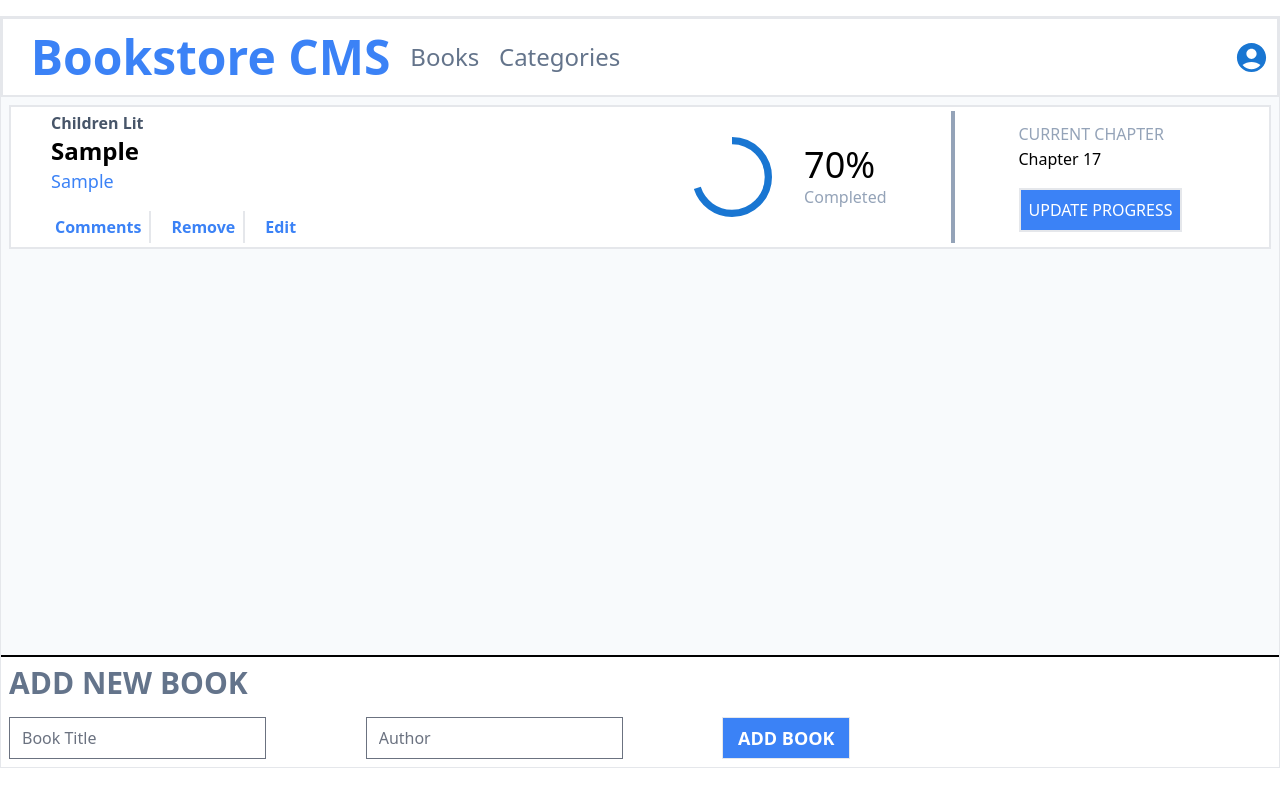
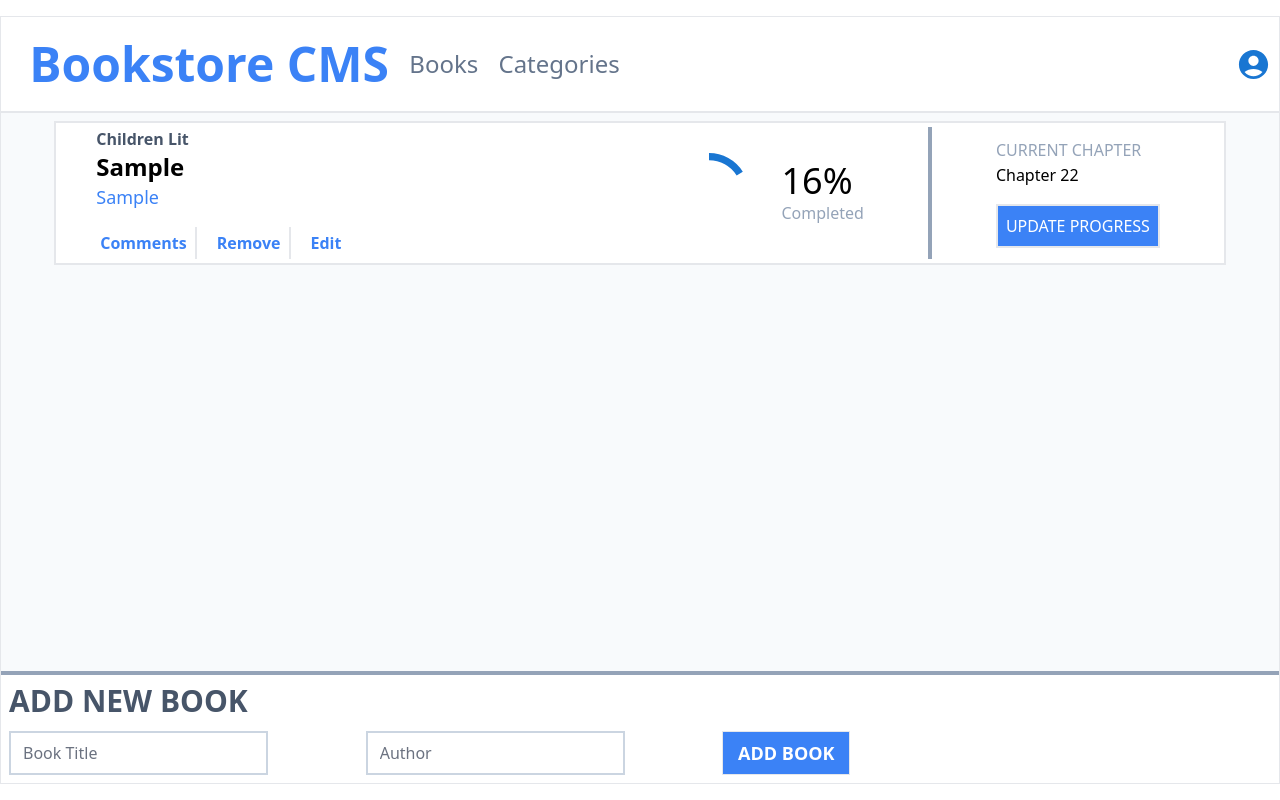
Before and after one commit to MosDevx/Bookstore-React, a React (Vite) app: page / in a window 1280 px wide. Both pictures are taken after typing "Sample", "Sample" into the empty fields and a click on the button "ADD BOOK". Built offline with nearby package versions, Linux system fonts and the light colour scheme; no server answers.

Commit message:
final touches

```diff
--- a/src/Components/AddNewBook.jsx
+++ b/src/Components/AddNewBook.jsx
@@ -40,8 +40,8 @@ const AddNewBook = ()=>{
 
 
 		return(
-			<div className="flex w-full h-28 justify-between flex-col border-t-2 border-black bg-white p-2 mt-2">
-				<h2 className="text-left  uppercase text-slate-500 font-extrabold text-3xl">ADD NEW BOOK</h2>
+			<div className="flex w-full h-28 justify-between flex-col border-t-4 border-slate-400 bg-white p-2 mt-2">
+				<h2 className="text-left  uppercase text-slate-600 font-extrabold text-3xl">ADD NEW BOOK</h2>
 				<Snackbar
 					anchorOrigin={{vertical:"bottom",horizontal:"center"}}
 					open={open}
@@ -50,10 +50,10 @@ const AddNewBook = ()=>{
 					message="Book Added !!"
 />
 				 <form className="flex w-8/12 justify-between" action="">
-					<input type="text" placeholder="Book Title"  value={title} onChange={onTitleChanged}/>
-					<input type="text" placeholder="Author" value={author} onChange={onAuthorChanged}/>
+					<input className="hover:border-blue-400 border-2 border-slate-300" type="text" placeholder="Book Title"  value={title} onChange={onTitleChanged}/>
+					<input className="hover:border-blue-400 border-2 border-slate-300" type="text" placeholder="Author" value={author} onChange={onAuthorChanged}/>
 
-					<button className="border w-32 bg-blue-500 text-white text-lg font-bold" onClick={onAddBookClicked}>ADD BOOK</button>
+					<button className="border w-32 bg-blue-500 hover:bg-blue-600 text-white text-lg font-bold" onClick={onAddBookClicked}>ADD BOOK</button>
 				 </form>
 			</div>
 		)
--- a/src/Components/Book.jsx
+++ b/src/Components/Book.jsx
@@ -2,6 +2,12 @@ import React from 'react'
 import CircularProgress from '@mui/material/CircularProgress';
 import { useDispatch } from 'react-redux';
 import { deleteBookApi } from '../redux/books/booksSlice';
+
+const completionPercent = ()=>{
+	return (Math.floor(Math.random()* 100))
+}
+
+
 
 const Book = ({title,author,item_id,category})=>{
 	const dispatch = useDispatch()
@@ -10,10 +16,12 @@ const Book = ({title,author,item_id,category})=>{
 		dispatch(deleteBookApi(id))
 	}
 
+	let completed = completionPercent()
+	let chapter = Math.floor(completed/3) + 17
 	return(
 		<>
 		{/* main-div */}
-		<div className=" flex border-2 h-36 m-2 items-center bg-white">
+		<div className=" w-11/12  flex border-2 h-36 m-2 items-center bg-white hover:drop-shadow-md hover:border-blue-200">
 
 				{/*First half - Details and complete Icon */}
 			<div className='w-3/4 flex justify-between'>
@@ -26,23 +34,23 @@ const Book = ({title,author,item_id,category})=>{
 
 							<div className='space-x-4 mt-4 text-blue-500'>
 								<button className='border-r-2 p-1 pr-2 font-bold'>Comments</button>
-								<button className='border-r-2 p-1 pr-2 font-bold' onClick={()=>onRemoveButtonClicked(item_id)}>Remove</button>
+								<button className='border-r-2 p-1 pr-2 font-bold hover:text-red-400 ' onClick={()=>onRemoveButtonClicked(item_id)}>Remove</button>
 								<button className=' p-1 font-bold' >Edit</button>
 							</div>
 					</div>
 
 						{/*Complete Icon  */}
 					<div className='flex justify-between  items-center border-r-4 pr-16 border-slate-400'>
-						<CircularProgress variant="determinate" size={80} thickness={4} value={70} />
-						<span className='pl-8 text-slate-400'> <span className='text-4xl text-black'>70%</span>  <br />Completed</span>
+						<CircularProgress variant="determinate" size={80} thickness={4} value={completed} />
+						<span className='pl-8 text-slate-400'> <span className='text-4xl text-black'>{completed}%</span>  <br />Completed</span>
 					</div>
 			</div>
 
 				{/*Second half- Current Chapter  */}
 			<div className='w-1/4 flex flex-col h-28  pl-16 justify-evenly'>
 				<span className='text-slate-400 uppercase'>Current Chapter</span>
-				<span className='capitalize mb-4'>Chapter 17</span>
-				<button className='w-fit border-2 p-2 uppercase bg-blue-500 text-white'>Update Progress</button>
+				<span className='capitalize mb-4'>Chapter {chapter}</span>
+				<button className='w-fit border-2 p-2 uppercase bg-blue-500 text-white hover:bg-blue-600'>Update Progress</button>
 			</div>
 		</div>
 		</>
--- a/src/Components/BookList.jsx
+++ b/src/Components/BookList.jsx
@@ -10,7 +10,7 @@ const BookList = ()=>{
 	return(
 		<div className='overflow-auto h-[550px]  '>
 
-		<div className='flex flex-col-reverse '>
+		<div className='flex flex-col-reverse items-center'>
 			{
 				books.map(book=>{
 					// console.log("book",book);
--- a/src/Components/Header.jsx
+++ b/src/Components/Header.jsx
@@ -5,7 +5,7 @@ import AccountCircleIcon from '@mui/icons-material/AccountCircle';
 const Header =()=>{
 		return (
 
-				<div className="flex justify-between container m-auto items-center h-20 bg-white border-2 p-2">
+				<div className="flex justify-between container m-auto items-center h-24 bg-white border-b-2 p-2">
 						<div className="w-1/2 flex justify-evenly text-2xl items-center">
 								<h2 className="text-5xl font-bold text-blue-500">Bookstore CMS</h2>
 								<Link className='text-slate-500 active:text-black' to={'/home'} >Books</Link>
```
